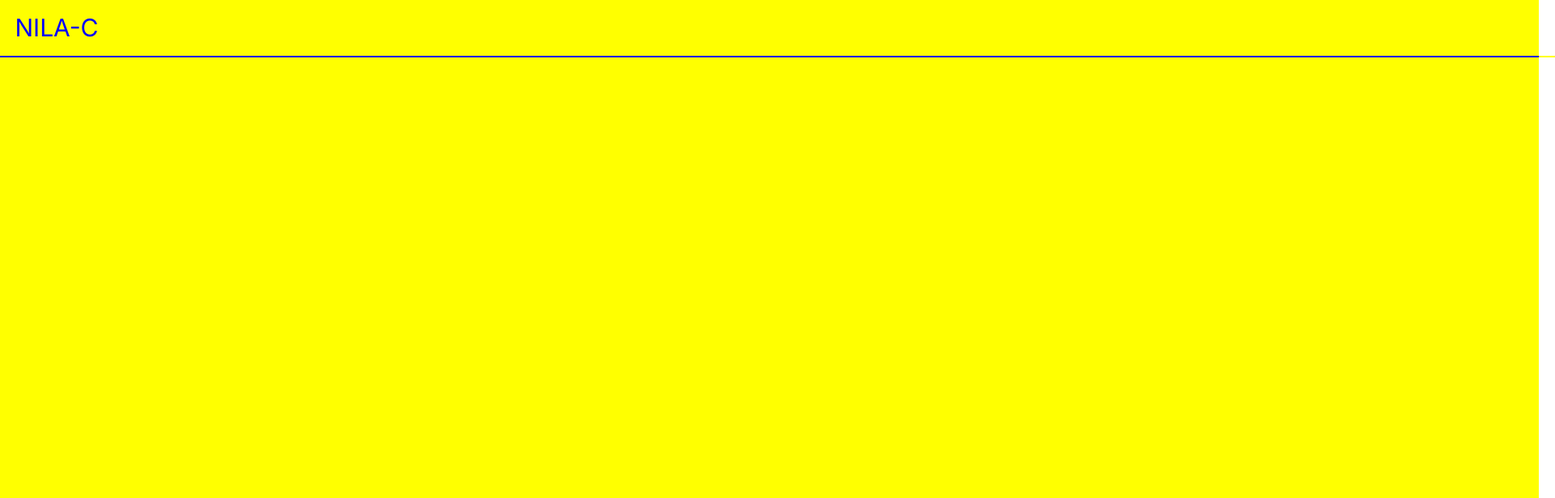
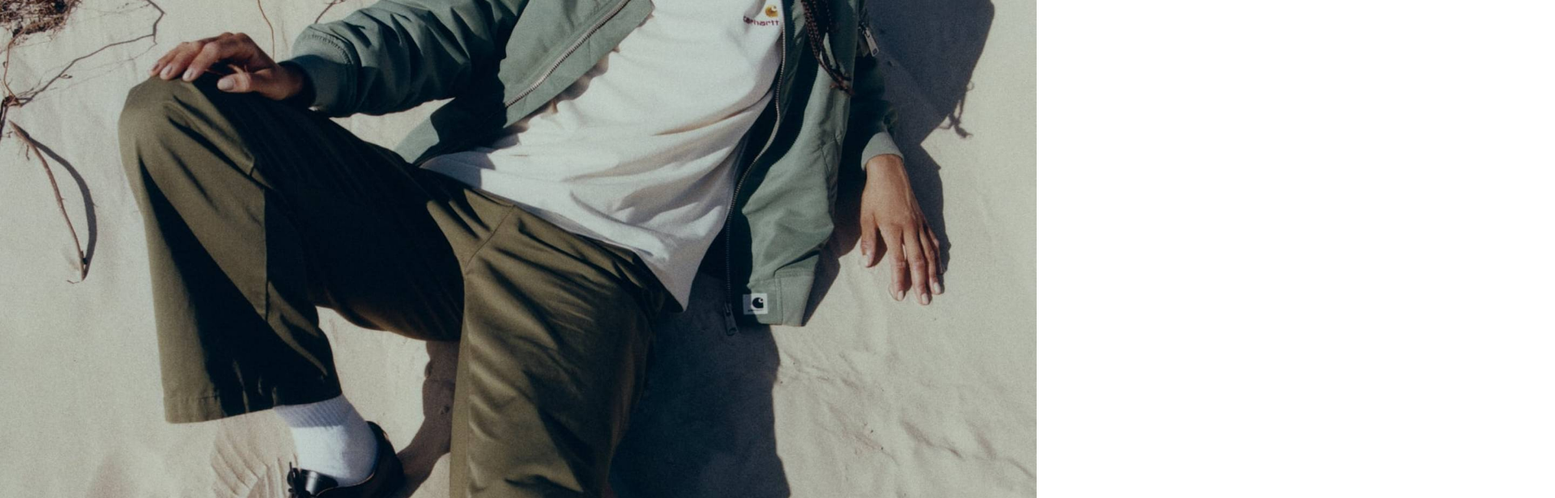
Before and after one commit to matolres/nila-c, a Next.js app: page / in a window 1280 px wide. Shown: the top 616 px of the page at 81% size, 1920 px wide, since content can reach past the window. Built offline with nearby package versions, Linux system fonts and the light colour scheme.

Commit message:
menu animation

```diff
--- a/package.json
+++ b/package.json
@@ -13,7 +13,8 @@
     "hamburger-react": "^2.5.0",
     "next": "14.2.3",
     "react": "^18",
-    "react-dom": "^18"
+    "react-dom": "^18",
+    "sass": "^1.76.0"
   },
   "devDependencies": {
     "eslint": "^8",
--- a/src/app/components/menu.jsx
+++ b/src/app/components/menu.jsx
@@ -1,5 +1,5 @@
 "use client"
-import styles from "@/app/css/menu.module.css"
+import styles from "@/app/css/menu.module.scss"
 import { useState, useEffect, useRef } from "react";
 import Link from "next/link";
 import { Turn as Hamburger } from 'hamburger-react'
@@ -8,43 +8,105 @@ import gsap from "gsap";
 
 export default function Menu() {
     const [isOpen, setIsOpen] = useState(false);
-    const menuRef = useRef(null);  // Create a ref for the menu
+      // Create a ref for the menu
 
     const toggleOpen = () => {
         setIsOpen(!isOpen);  // Toggle the state
     }
+    const textRevealAnimation = () => {
+        // Select all <li> elements
+        const listItems = document.querySelectorAll('.item-text');
+
+        // Set initial opacity to 0
+        gsap.set(listItems, { opacity: 0, y: 20 });
+
+        // Create animation timeline
+        const tl = gsap.timeline({ delay: 0.4 });
+        const tl2 = gsap.timeline({ delay: 0 });
+
+        if (isOpen) {
+
+          gsap.set(listItems, { opacity: 1, y: 0 });
+
+          listItems.forEach((item, index) => {
+            tl2.to(item, { opacity: 0, y: 20, duration: 0.2, ease: "power1.out" }, index * 0.1);
+          });
+        } else {
+          // Animation when menu is closed
+          listItems.forEach((item, index) => {
+            tl.to(item, { opacity: 1, y: 0, duration: 0.5, ease: "power1.out" }, index * 0.1);
+          });
+        }
+      };
 
     useEffect(() => {
+
+
+
+        if (isOpen) {
         gsap.to(".moveMe", {
-            duration: 0.5,
-            x: -500,
-            yoyo: true,
+            duration:0.6,
+            x: '-100%',
 
-            ease: "sine.inOut"
+            ease: "sine.inOut",
         });
-    }, []); // Run when isOpen changes
+    }
+        else {
+
+            gsap.to(".moveMe", {
+                delay: 0.3,
+                duration: 0.6,
+                x: '0',
+                ease: "sine.inOut"
+            });
+
+
+    }
+
+}, [isOpen]);
 
     return (
-<svg xmlns="http://www.w3.org/2000/svg" width="2000" height="1000" viewBox="0 0 2000 1000">
+        <header className={styles.menu_header}>
+
+
+
+<svg xmlns="http://www.w3.org/2000/svg" width="100%" height="100%"  className={`${styles.menu_anim} ${styles.front}`}  preserveAspectRatio="xMidYMid meet">
     <defs>
         <clipPath id="theClipPath">
-            <rect class="moveMe" width="100%" height="100%" fill="purple" x="400" y="0" >
+            <rect class="moveMe" width="100%" height="100%" fill="purple" x="100%" y="0" >
 
             </rect>
 
         </clipPath>
     </defs>
-    <rect class="moveMe" width="100%" height="100%" fill="yellow" x="400" y="0" >
+    <rect class="moveMe" width="100%" height="100%" fill="yellow" x="100%" y="0" >
 
     </rect>
 
     <text className={styles.logo} transform="translate(70 45)" text-anchor="middle" font-size="30" fill="yellow">NILA-C</text>
     <line x1="0" y1="70" x2="100%" y2="70" stroke="yellow" stroke-width="2" />
-    <g clip-path="url(#theClipPath)">
-        <text transform="translate(70 45)" text-anchor="middle" font-size="30" fill="blue">NILA-C</text>
+    <g clip-path="url(#theClipPath)" width="100%">
+        <text className={styles.logo_overlay} transform="translate(70 45)" text-anchor="middle" font-size="30" fill="blue">NILA-C</text>
         <line x1="0" y1="70" x2="100%" y2="70" stroke="blue" stroke-width="2" />
     </g>
+
+    <text onClick={() => { toggleOpen(); textRevealAnimation(); }}  transform="translate(330 45)" text-anchor="middle" font-size="15" fill="yellow" >MENU</text>
+    <g clip-path="url(#theClipPath)">
+        <text onClick={() => { toggleOpen(); textRevealAnimation(); }} transform="translate(330 45)" text-anchor="middle" font-size="15" fill="blue">MENU</text>
+
+    </g>
+
 </svg>
+<div className={styles.list_container}>
+
+                <ul className={styles.items}>
+                    <Link href='/'><li class="item-text" className={styles.item}>SHOP</li></Link>
+                    <Link href='/artists'><li class="item-text" className={styles.item}>LOOKBOOK</li></Link>
+                    <Link href='/paystep'><li class="item-text" className={styles.item}>ABOUT</li></Link>
+                    <Link href='/paystep'><li class="item-text" className={styles.item}>CONTACT</li></Link>
+                </ul>
+                </div>
+</header>
 
     );
 }
--- a/src/app/css/menu.module.css
+++ b/src/app/css/menu.module.scss
@@ -5,7 +5,23 @@
 
 
         }
+        .menu_header {
+            position: sticky;
+            z-index: 3000;
+            height: 100%;
+            width: 100%;
+        }
+        .menu_button {
+            position: absolute;
+            top: 10px;
+            right: 20px;
+        }
 
+
+        .front {
+            position: relative; /* or absolute, depending on your layout */
+            z-index: 999; /* Adjust the z-index value as needed */
+          }
 
 
 
@@ -17,7 +33,12 @@
             text-decoration: none;
             background: none;
             z-index: 10000;
+            border: 1px solid green;
 
+        }
+
+        .menu_anim {
+            position: sticky;
         }
 
         .moveMe {
@@ -31,7 +52,17 @@
             transform: translateX(100%); /* Start off-screen if it should animate in */
         }
         .logo {
-            border: 1px solid red;
+            font-weight: bolder;
+
+        }
+        .logo_overlay {
+            font-weight: bolder;
+
+        }
+        .hide {
+            opacity: 0;
+            transition: opacity 1s ease; /* You can adjust the duration and timing function as needed */
+            transition-delay: 0.5s; /* Adjust the delay time as needed */
         }
 
         #demo {
@@ -41,29 +72,44 @@
 
           }
 
-        .inactive {
-            transform: translateX(100%);
-            transition: transform 0.5s ease-in-out;
+        .list_container {
             position: absolute;
-            right: 0;
+            display: flex;
+            justify-content: center;
+            align-items: center;
+            width: 100%;
+            height: 100%;
             top: 0;
-            width: 100%;
-            height: 100vh;
-            background: yellow;
-            backdrop-filter: blur(3px);
-            z-index: 2;
+            left: 0;
         }
 
+
+
+
+
         .items {
-            padding-top: 8rem;
             line-height: 6rem;
             display: flex;
             flex-direction: column;
             justify-content: end;
             list-style: none;
-        .item{
+            top: 5rem;
+            left: 7rem;
+            z-index: 2000;
+            text-align: center;
+            a {
+                text-decoration: none;
+                font-size: 2rem;
+            color: blue;
+
+            }
+                .item {
+
             font-size: 2rem;
+            color: blue;
             text-align: center;
+            text-decoration: none !important;
+            opacity: 0;
 
 
         }
@@ -97,4 +143,7 @@
                 display: none;
             }
         }
+        .menu_anim {
+            display: none;
+        }
     }
--- a/src/app/page.jsx
+++ b/src/app/page.jsx
@@ -6,7 +6,10 @@ import Menu from "./components/menu";
 export default function Home() {
   return (
     <>
-    <Menu />
+    <Image className={styles.splash} src="/splash.jpg" alt="My Image" layout="fill"
+  objectFit="cover"
+    />
+    <Menu className={styles.menu} />
 
     </>
   );
--- a/src/app/page.module.css
+++ b/src/app/page.module.css
@@ -2,3 +2,14 @@
 height: 100%;
 width: 100%
 }
+
+
+.splash {
+    position: absolute;
+    top: 0;
+    left: 0;
+    z-index: 1;
+}
+.menu {
+    z-index: 50;
+}
```
Also changed, not shown: public/splash.jpg (added), 1 other file (tests, documents, lock files or other folders).
